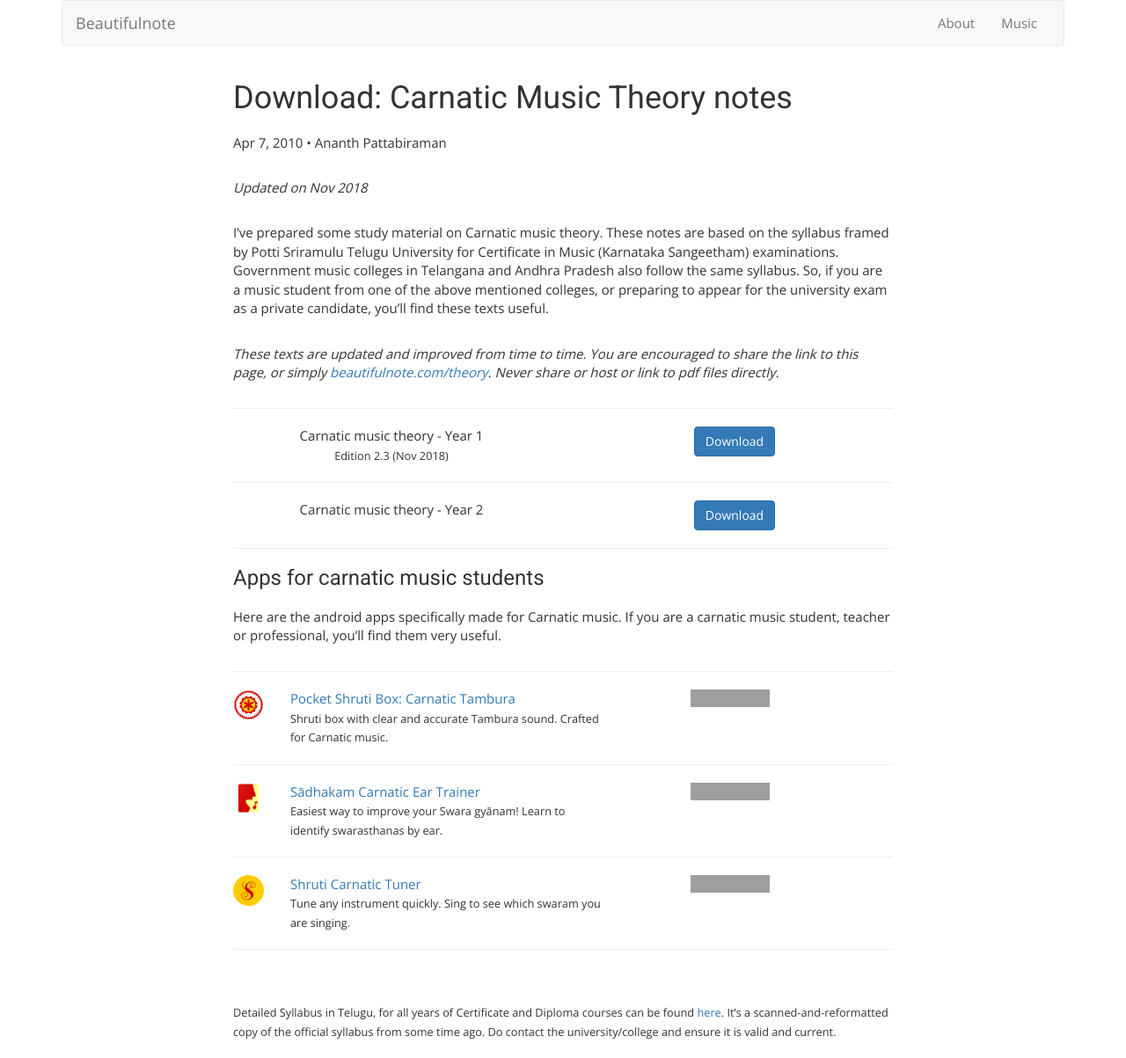
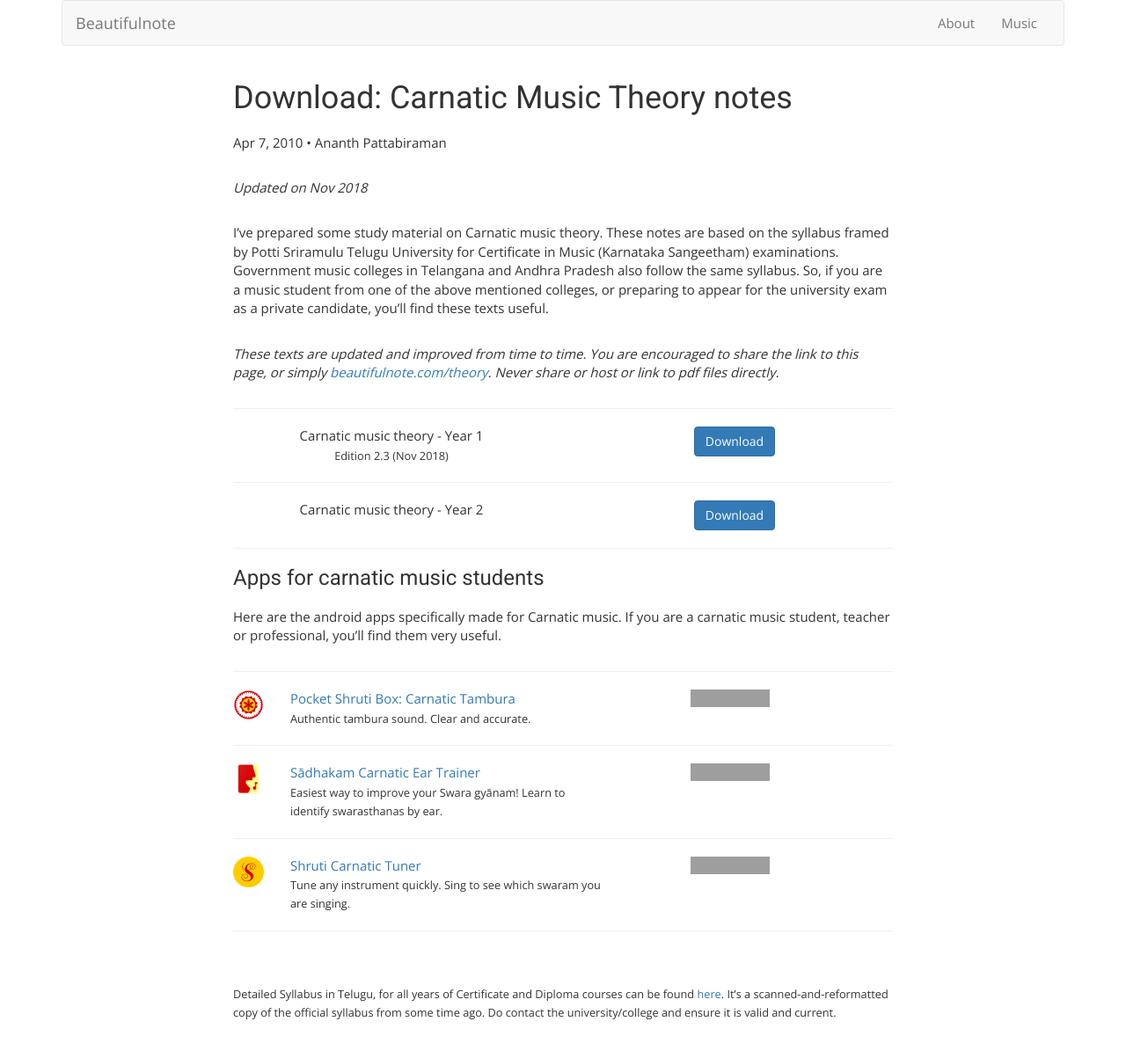
Before and after one commit to ananthp/beautifulnote, a Jekyll site: the page built from blog/_posts/2010-04-07-carnatic-music-theory-download.markdown, in a window 1280 px wide. Shown: the whole page at 88% size. Built offline with Jekyll 4.4.1, drawn with Linux system fonts in a browser that asks for light colours; nearby versions of some CDN libraries; some web fonts are replaced; after the commit the page ends 1182 px from its top, so only the background shows below that; grey boxes are pictures that could not be loaded.

Commit message:
music theory post: revised description for shruti box

```diff
--- a/blog/_posts/2010-04-07-carnatic-music-theory-download.markdown
+++ b/blog/_posts/2010-04-07-carnatic-music-theory-download.markdown
@@ -71,7 +71,7 @@ Here are the android apps specifically made for Carnatic music. If you are a car
 
   <div class="{{ page.class_col_app_text }}">
   <a href="{{ page.shrutibox_app_link }}"><span itemprop="name">Pocket Shruti Box: Carnatic Tambura</span></a><br />
-  <small><span itemprop="featureList">Shruti box with clear and accurate Tambura sound. Crafted for Carnatic music.</span></small>
+  <small><span itemprop="featureList">Authentic tambura sound. Clear and accurate.</span></small>
   </div>
 
   <div class="{{ page.class_col_play_badge }}">
```
